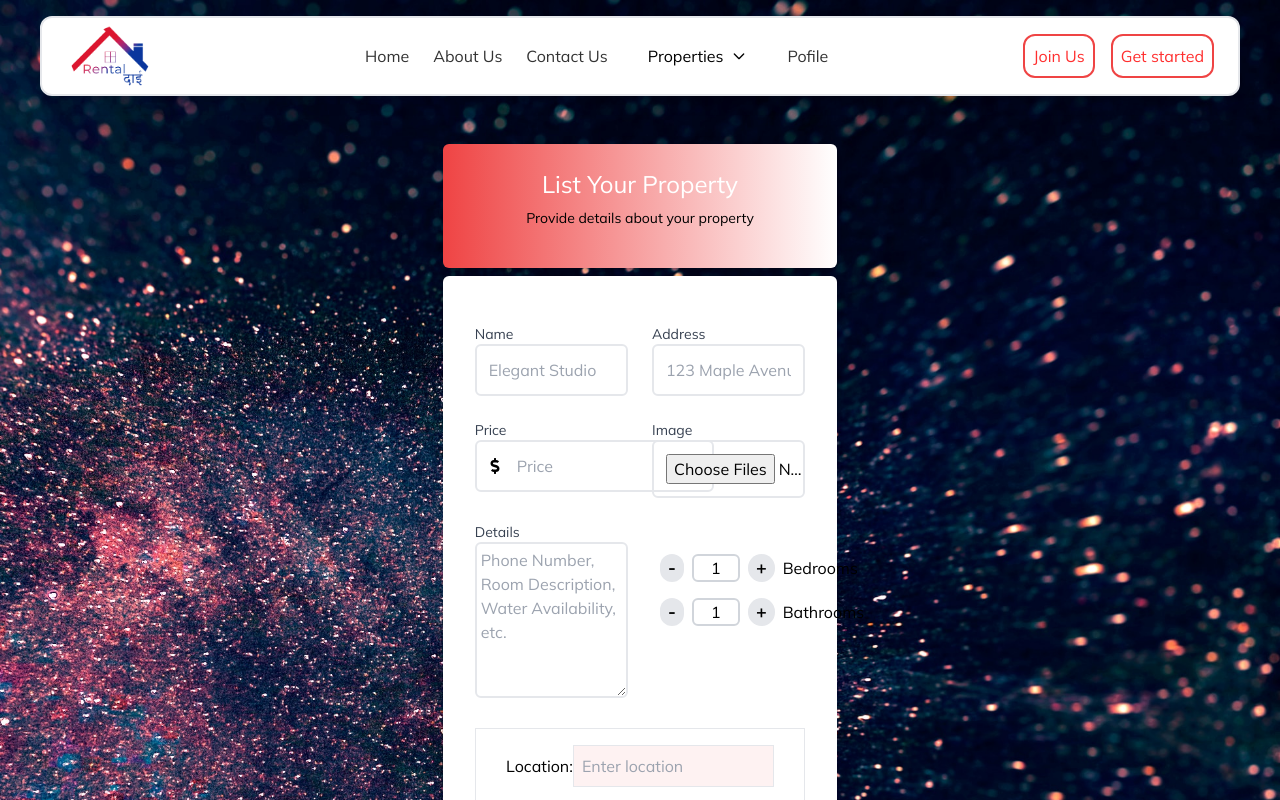
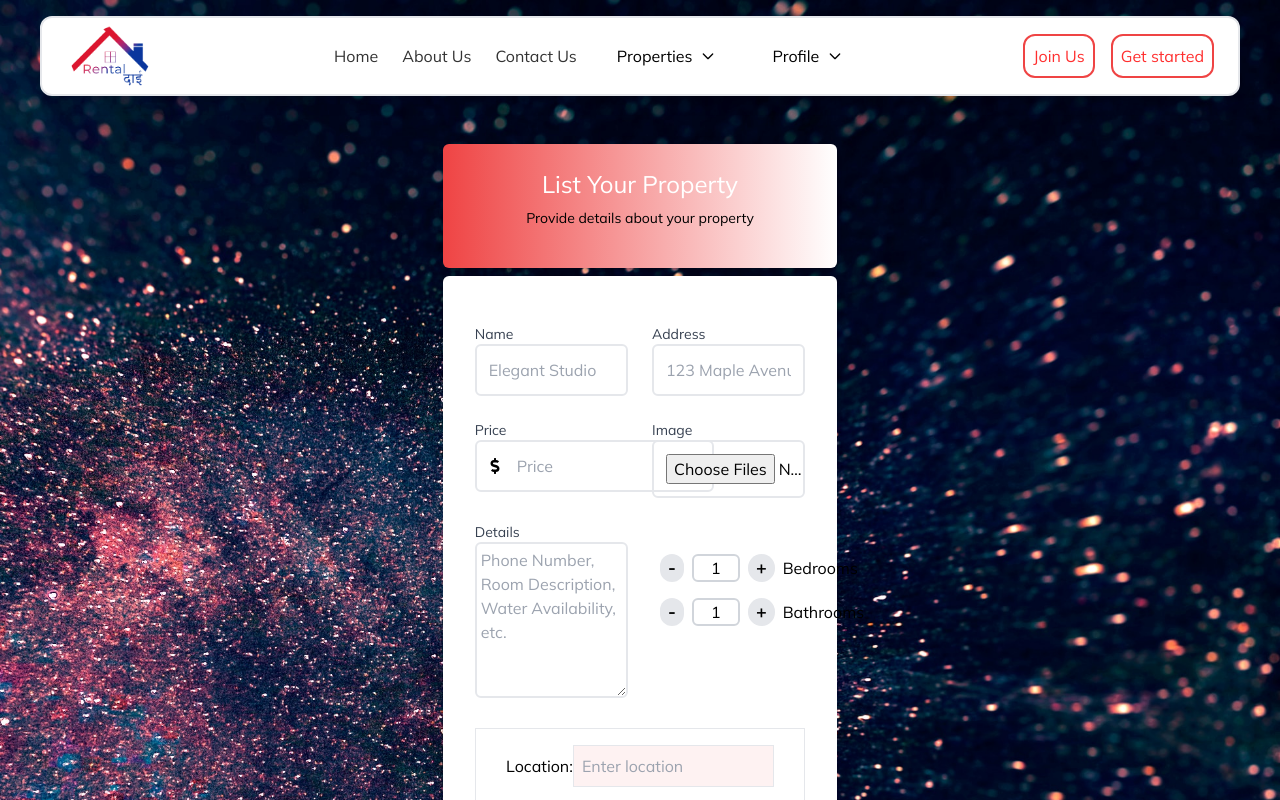
Before and after one commit to dippes10/rental-dai-frontend, a Next.js app: page /Forms/lister-form in a window 1280 px wide. Shown: the top 800 px of the page. Built offline with nearby package versions, Linux system fonts and the light colour scheme.

Commit message:
header mods

```diff
--- a/constants/index.ts
+++ b/constants/index.ts
@@ -53,8 +53,20 @@ export const Header: { HeaderNav: NavItemProps[] } = {
     },
     {
       id: "profile",
-      navItem: "Pofile",
-      navLink: "/profile/lister-profile",
+      navItem: "Profile",
+      navLink: "/profile",
+      subNavItems: [
+        {
+          id: "user-profile",
+          navItem: "User Profile",
+          navLink: "/profile/user-profile",
+        },
+        {
+          id: "lister-profile",
+          navItem: "Lister Profile",
+          navLink: "/profile/lister-profile",
+        },
+      ],
     },
   ],
 };
```
